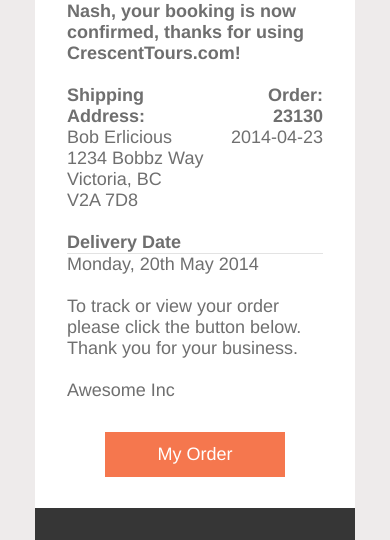
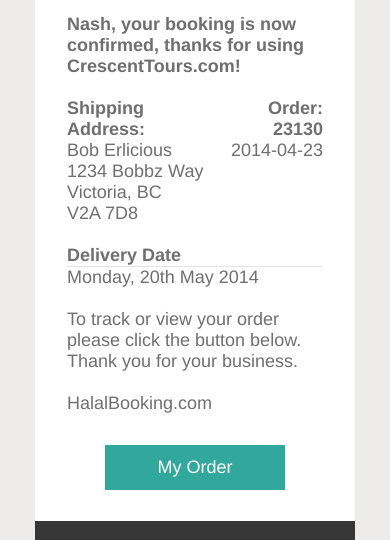
Before and after one commit to asgarov/mailtest, a plain HTML site: page index.html in a window 390 px wide. Shown: the part 555-1095 px from the top of the page. Drawn offline with Linux system fonts and the light colour scheme.

Commit message:
changed colors and text

```diff
--- a/index.html
+++ b/index.html
@@ -106,7 +106,7 @@
 
       img[class*="w320"] {
         width: 250px !important;
-        height: 67px !important;
+        height: 80px !important;
       }
 
       td[class*="mobile-spacing"] {
@@ -265,7 +265,7 @@
                     <td style="text-align: left;">
                     <br>
                       To track or view your order please click the button below. Thank you for your business.<br><br>
-                      Awesome Inc
+                      HalalBooking.com
                     </td>
                   </tr>
                 </table>
@@ -281,7 +281,7 @@
                         <center>
                       <![endif]-->
                           <a href="http://"
-                        style="background-color:#f5774e;color:#ffffff;display:inline-block;font-family:'Source Sans Pro', Helvetica, Arial, sans-serif;font-size:18px;font-weight:400;line-height:45px;text-align:center;text-decoration:none;width:180px;-webkit-text-size-adjust:none;">My Order</a>
+                        style="background-color:#32A79C;color:#ffffff;display:inline-block;font-family:'Source Sans Pro', Helvetica, Arial, sans-serif;font-size:18px;font-weight:400;line-height:45px;text-align:center;text-decoration:none;width:180px;-webkit-text-size-adjust:none;">My Order</a>
                           <!--[if mso]>
                         </center>
                       </v:rect>
```
